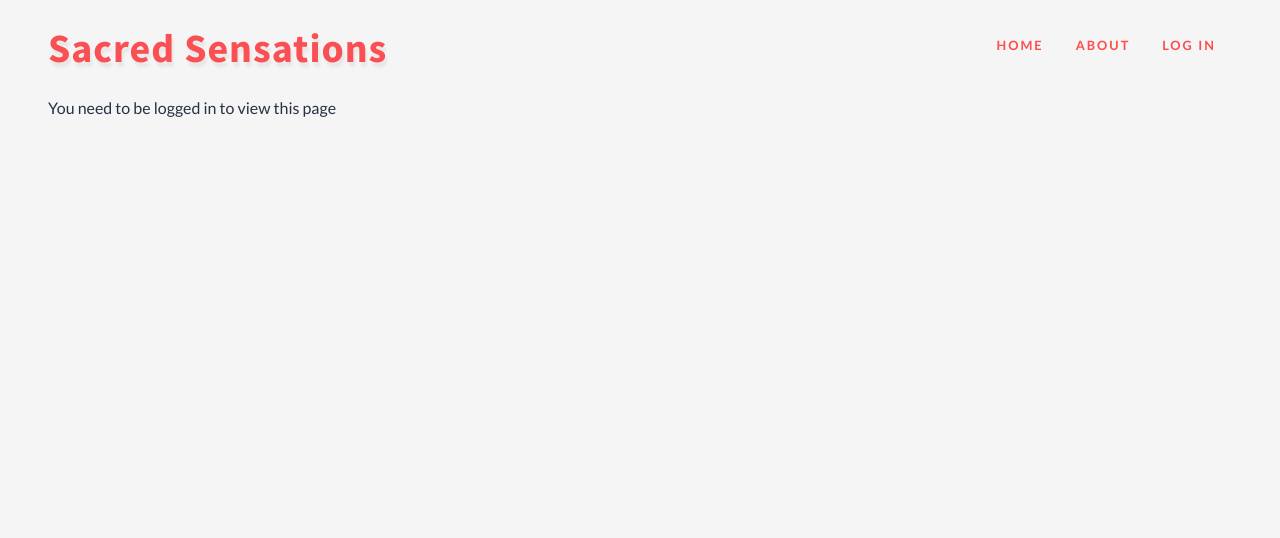
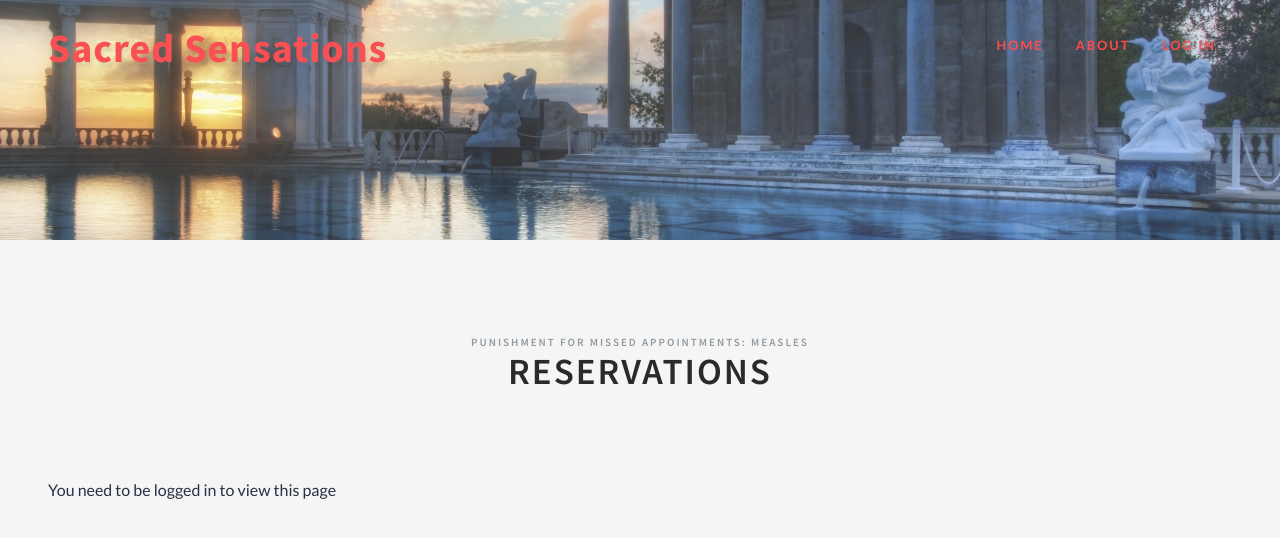
Before and after one commit to Giovaartavia/Database-Application, a PHP site: page /userAppointment.php in a window 1280 px wide. Shown: the top 538 px of the page. Run offline with PHP 8.4, Linux system fonts and the light colour scheme.

Commit message:
Modified html content
Modified presentation content

```diff
--- a/about.php
+++ b/about.php
@@ -4,7 +4,7 @@
 <html lang="zxx">
 
 <head>
-    <title>Crystal Sensations</title>
+    <title>Sacred Sensations</title>
     <!-- Meta tag Keywords -->
     <meta name="viewport" content="width=device-width, initial-scale=1">
     <meta charset="UTF-8" />
@@ -36,7 +36,7 @@
                 <!-- nav -->
                 <nav class="py-4">
                     <div id="logo">
-                        <h1> <a></span>Crystal Healing</a></h1>
+                        <h1> <a></span>Sacred Sensations</a></h1>
                     </div>
 
                     <label for="drop" class="toggle">Menu</label>
--- a/userAppointment.php
+++ b/userAppointment.php
@@ -17,20 +17,21 @@
     <!-- //Fonts -->
 </head>
 <body>
-<div class="main-banner2" id="home">
+     <!-- Banner -->
+     <div class="main-banner inner" id="home">
         <!-- header -->
         <header class="header">
             <div class="container-fluid px-lg-5">
                 <!-- nav -->
                 <nav class="py-4">
                     <div id="logo">
-                        <h1> <a>Sacred Sensations</a></h1>
+                        <h1> <a></span>Sacred Sensations</a></h1>
                     </div>
 
                     <label for="drop" class="toggle">Menu</label>
                     <input type="checkbox" id="drop" />
                     <ul class="menu mt-2">
-                        <li class="active"><a href="index.php">Home</a></li>
+                        <li class='active'><a href="index.php">Home</a></li>
                         <li class="active"><a href="about.php">About</a></li>
                         <?php
                         if (isset($_SESSION['loggedin']) && $_SESSION['loggedin'] == true) {
@@ -45,15 +46,22 @@
                 <!-- //nav -->
             </div>
         </header>
+    </div>
 
+    <!-- Apointments -->
+    <div class="table">
+
+        <div class="container">
+            <div class="inner-sec py-md-5 px-lg-5">
+                <h3 class="tittle text-center"><span class="sub-tittle"> Punishment for Missed Appointments: Measles </span> Reservations </h3>
             </div>
-    <div class="table">
+        </div>
+
       <?php include 'php/showAppointments.php';?>
     </div>
 
     <!-- Footer -->
     <footer class="brands py-5" id="brands">
-
         <div class="container py-lg-0">
             <div class="row text-center brand-items">
                 <div class="col-sm-2 col-3">
@@ -76,13 +84,11 @@
                 </div>
             </div>
         </div>
-
         <!-- Copyright -->
         <div class="footer-copyright text-center py-3">© 2019 Sacred Sensations: A Crystal Healing Day Spa. All rights reserved | Design by:
             <a href="http://w3layouts.com"> W3layouts.</a>
         </div>
         <!-- Copyright -->
-
     </footer>
 <!-- Footer -->
 </body>
```
Lines whose indentation alone changed are shown as unchanged.
